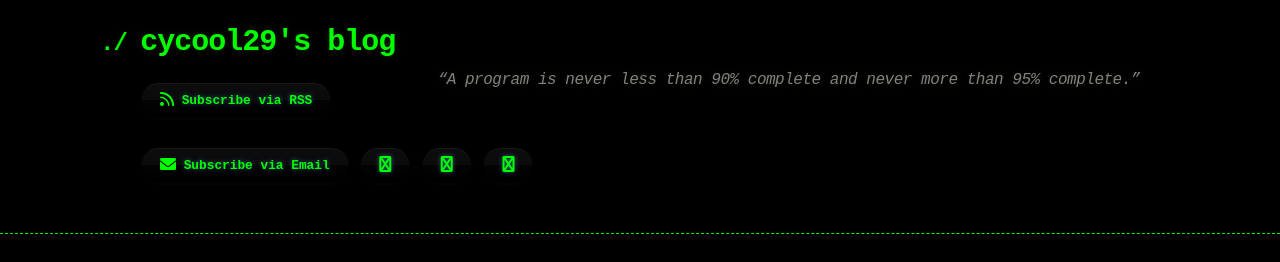
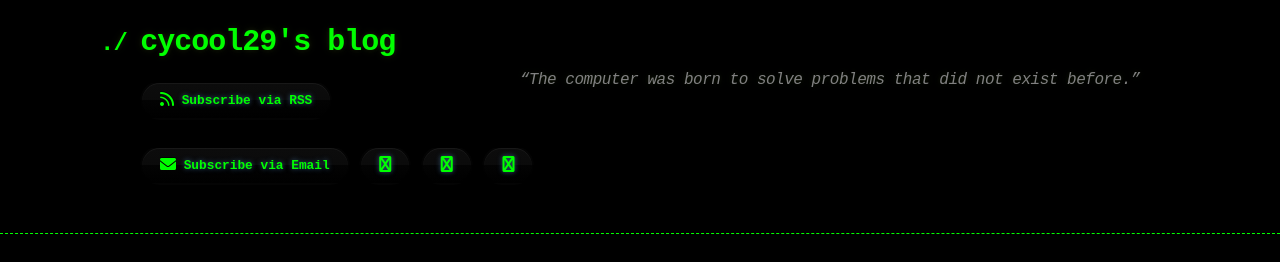
Before and after one commit to cycool29/cycool29.github.io, a Jekyll site: the page built from index.md, in a window 1280 px wide and 900 px high. Shown: the top 262 px of the window. Built offline with Jekyll 4.4.1, drawn with Linux system fonts in a browser that asks for light colours; a style sheet for code colours, icons or effects is not loaded.

Commit message:
Update quotes

```diff
--- a/_config.yml
+++ b/_config.yml
@@ -1,5 +1,5 @@
 title: cycool29's blog
-description: "“A program is never less than 90% complete and never more than 95% complete.” "
+description: "“The computer was born to solve problems that did not exist before.” "
 bio: A high school student. Intermediate in Python, Git, Bash. Learning JavaScript. He/Him. "
 author: cycool29
 url: https://cycool29.github.io
```
